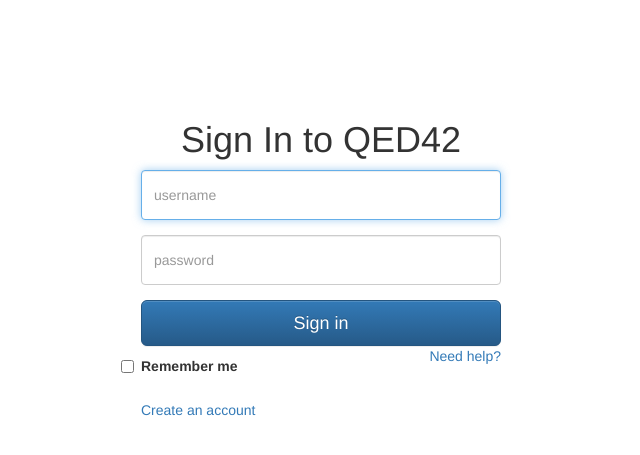
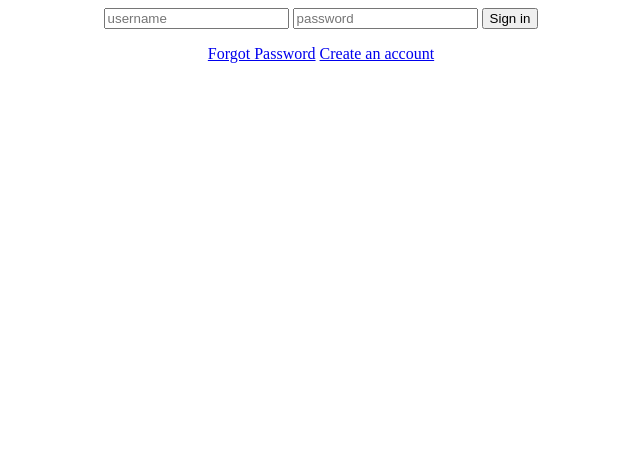
Before and after one commit to rahulsavaria/qed42training, a PHP site: page /qed42training/html/login.html in a window 1280 px wide. Shown: the top 455 px of the page, without its empty margins (319-959 px from the left). Run offline with PHP 8.4, Linux system fonts and the light colour scheme.

Commit message:
index page,login page done

```diff
--- a/html/login.html
+++ b/html/login.html
@@ -1,31 +1,24 @@
 <html>
   <head>
-    <link rel="stylesheet" type="text/css" href="/Library/WebServer/Documents/qed42training/css/bootstrap/css/bootstrap.min.css">
+    <link rel="stylesheet" type="text/css" href="../css/login.css">
     <link rel="stylesheet" type="text/css" href="/Library/WebServer/Documents/qed42training/css/bootstrap/css/bootstrap-theme.min.css">
     <title >Login Page</title>
 
     </head>
     <body>
-        <div class="container body-content">
-            <div class="row" style="margin-top:100px">
-              <div class="col-sm-6 col-md-4 col-md-offset-4">
-                  <h1 class="text-center login-title">Sign In to QED42</h1>
-                  <div class="account-wall">
+        <center><div id="container" >
 
-                <form class="form-signin" action="../login.php"  method="POST">
-                <input type="text" class="form-control" placeholder="username" required autofocus style="margin-bottom:15px; height:50px;"  name="user" id="user" />
-                <input type="password" class="form-control" placeholder="password" required style="margin-bottom:15px; height:50px; " id="pass" name="pass" />
-                <button class="btn btn-lg btn-primary btn-block" type="submit">
+
+                <form  action="../login.php"  method="POST">
+                <input type="text"  class="box" name="user" id="user" placeholder="username" required    />
+                <input type="password" class="box" placeholder="password" required id="pass" name="pass" />
+                <button type="submit">
                     Sign in</button>
-                <label class="checkbox pull-left">
-                    <input type="checkbox" value="remember-me">
-                    Remember me
-                </label>
-                <a href="#" class="pull-right need-help">Need help? </a><span class="clearfix"></span>
-                </form>
-            </div>
-            <a href="#" class="text-center new-account">Create an account </a>
-        </div>
+
+            </div></center>
+           <center><div id="reg">
+                <a href="#" >Forgot Password</a> <a href="#" >Create an account </a>
+        </div></center>
     </div>
         </div>
     </body>
--- a/html/records.php
+++ b/html/records.php
@@ -2,8 +2,8 @@
 
 
    session_start();
-   $_SESSION['user_id']=$user_id;
- includes("../authentication.php");
+   $user_id=$_SESSION['user_id'];
+ include("../authentication.php");
     $conn = mysqli_connect($servername, $username, $password, $dbname);
     if (!$conn)
     {
@@ -14,7 +14,6 @@
     $result=mysqli_query($conn,$sql);
     $num_rows = mysqli_num_rows($result);
 
-  echo "$num_rows Rows\n";
 
 
  ?>
```
Also changed, not shown: html/index.html (added, +13 -0 lines), login.php (+26 -20 lines).
